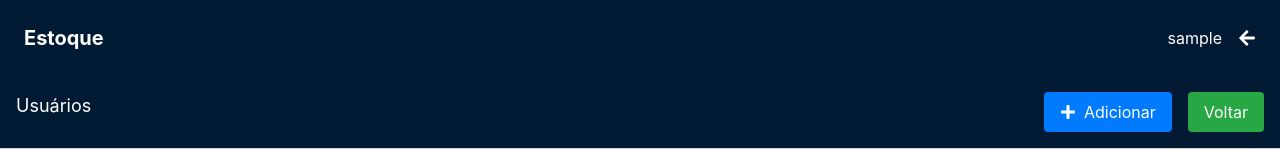
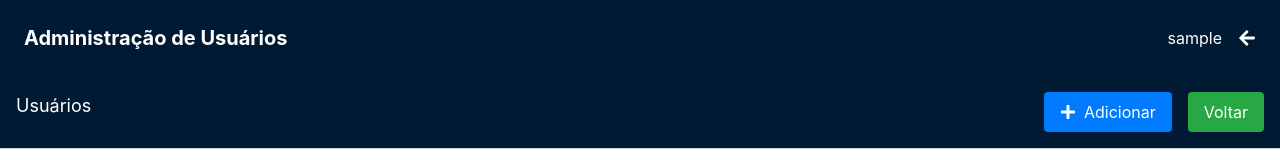
Before and after one commit to Titopollice/ERP_Adegas, a React (Vite) app: page /usuario in a window 1280 px wide. Shown: the top 160 px of the page. Built offline with nearby package versions, Linux system fonts and the light colour scheme; no server answers; sample sign-in values are in the browser's storage.

Commit message:
ajuste identificação de tela

```diff
--- a/src/pages/Usuario.jsx
+++ b/src/pages/Usuario.jsx
@@ -216,7 +216,7 @@ const Usuario = () => {
     <div className="users-container">
       <ToastContainer />
       <header className="products-header flex justify-between items-center p-6">
-        <h1 className="text-xl font-bold">Estoque</h1>
+        <h1 className="text-xl font-bold">Administração de Usuários</h1>
         <div className="flex items-center space-x-4">
           <span className="text-whrite-800">{userName}</span>
           <div className="flex items-center space-x-2">
```
